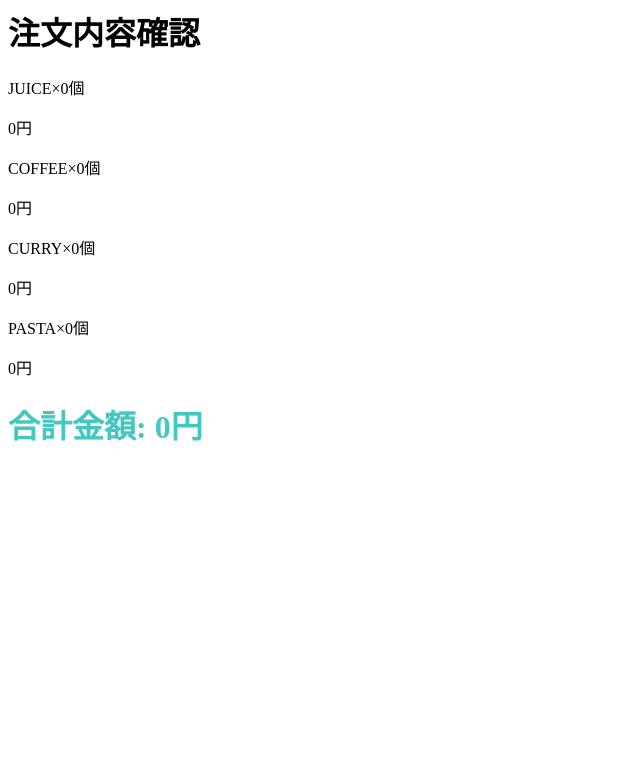
After one commit to rinkokikuchi/cafe_progate, a PHP site: page /order.php in a window 1280 px wide. The commit adds this page. Shown: the top 778 px of the page, without its empty margins (0-640 px from the left). Run offline with PHP 8.4, Linux system fonts and the light colour scheme.

Commit message:
注文内容確認ページ追加

```diff
--- a/index.php
+++ b/index.php
@@ -5,7 +5,7 @@
     <meta http-equiv="X-UA-Compatible" content="IE=edge">
     <meta name="viewport" content="width=device-width, initial-scale=1.0">
     <link rel="stylesheet" href="style.css">
-    <title>html.test</title>
+    <title>cafe_progate</title>
     <link rel="preconnect" href="https://fonts.googleapis.com">
     <link rel="preconnect" href="https://fonts.gstatic.com" crossorigin>
     <link href="https://fonts.googleapis.com/css2?family=Pacifico&display=swap" rel="stylesheet">
--- /dev/null
+++ b/order.css
@@ -0,0 +1,3 @@
+.sum_price {
+    color :#42c7c1;
+}
--- /dev/null
+++ b/order.php
@@ -0,0 +1,32 @@
+<DOCTYPE html>
+<html lang="ja">
+<head>
+    <meta charset="UTF-8">
+    <link rel="stylesheet" href="order.css">
+    <title>注文内容確認</title>
+</head>
+    <body>
+    <div class = "oll">
+        <h1>注文内容確認</h1>
+        <div class = "order">
+            <p class = "menu">JUICE×0個</p>
+            <p class= "price">0円</p>
+        </div>
+        <div class = "order">
+            <p class = "menu">COFFEE×0個</p>
+            <p class= "price">0円</p>
+        </div>
+        <div class = "order">
+            <p class = "menu">CURRY×0個</p>
+            <p class= "price">0円</p>
+        </div>
+        <div class = "order">
+            <p class = "menu">PASTA×0個</p>
+            <p class= "price">0円</p>
+        </div>
+        <div class = "sum_price">
+            <h1>合計金額: 0円</h1>
+        </div>
+    </div>
+    </body>
+</html>
```
